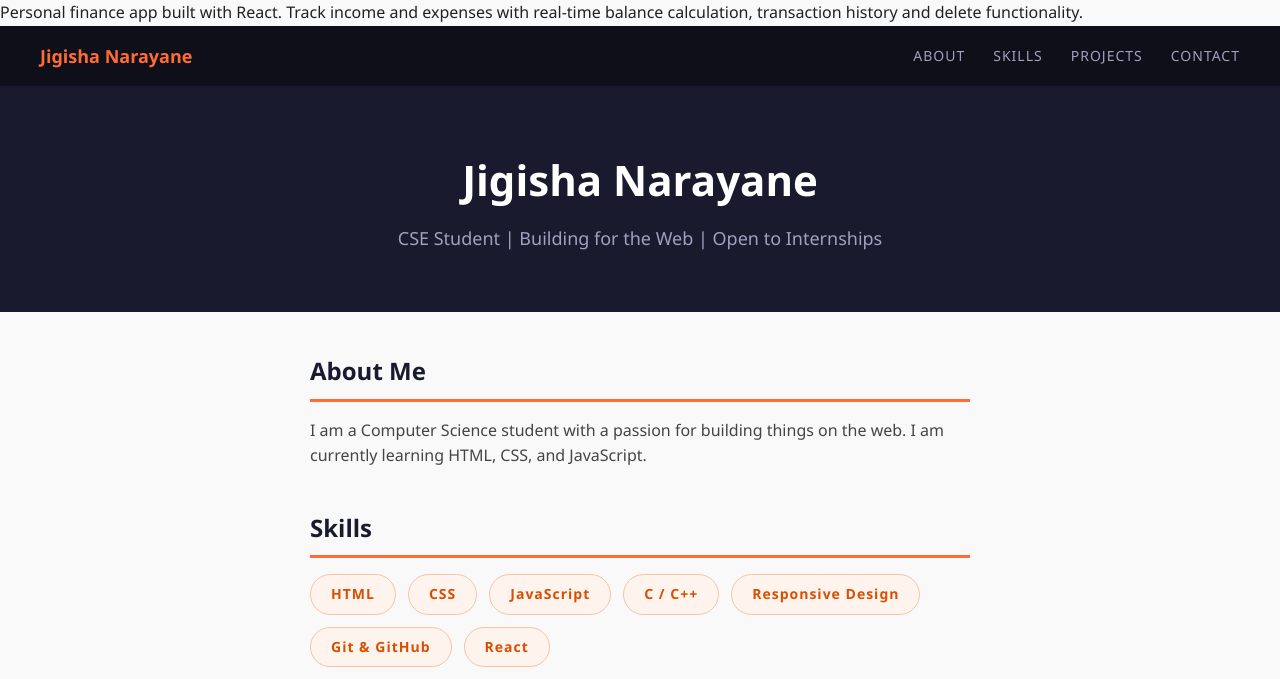
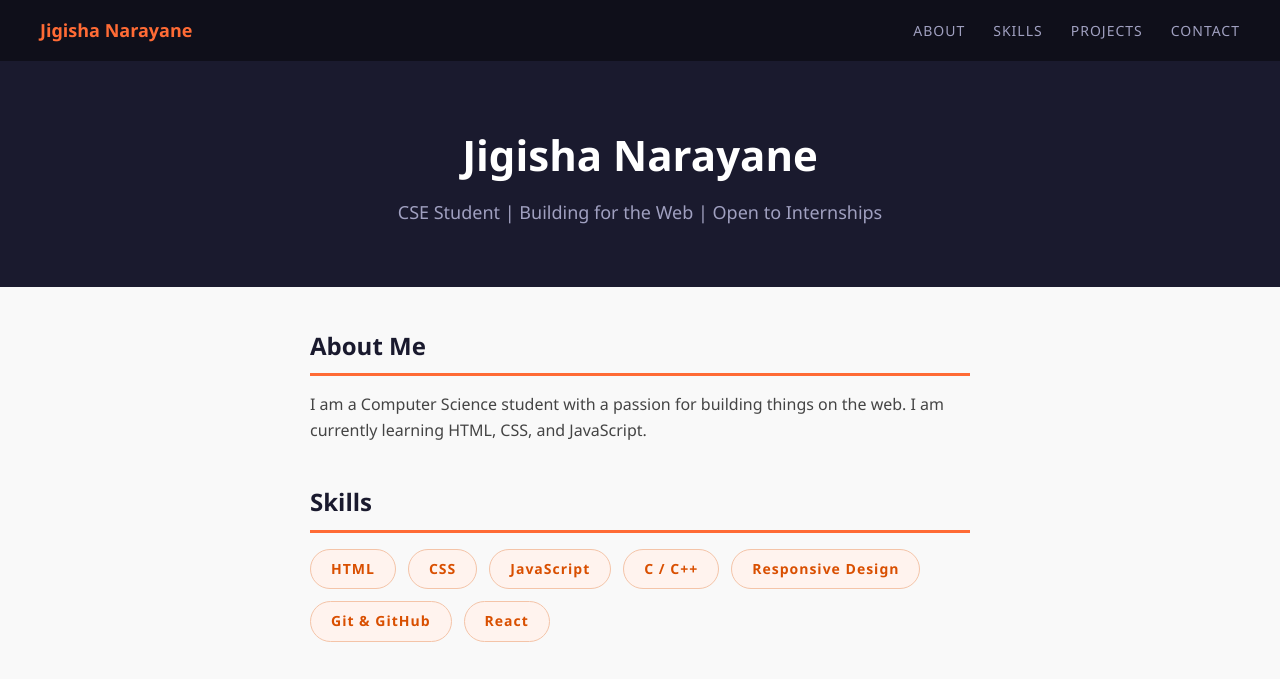
Before and after one commit to jigishanarayane/jigishanarayane.github.io, a plain HTML site: page index.html in a window 1280 px wide. Shown: the top 679 px of the page. Drawn offline with Linux system fonts and the light colour scheme.

Commit message:
Update index.html

```diff
--- a/index.html
+++ b/index.html
@@ -1,4 +1,4 @@
-      <p>Personal finance app built with React. Track income and expenses with real-time balance calculation, transaction history and delete functionality.</p>
+
 <!DOCTYPE html>
 <html lang="en">
   <head>
```
